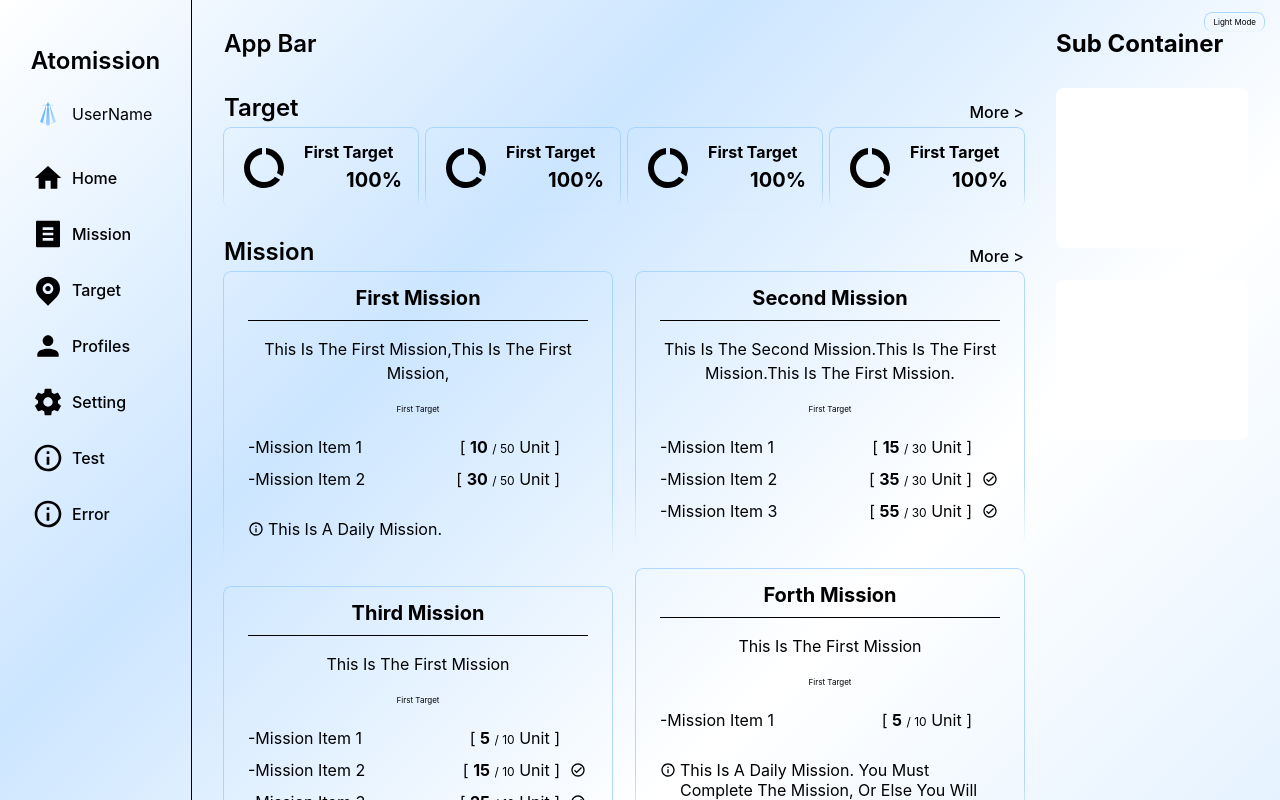
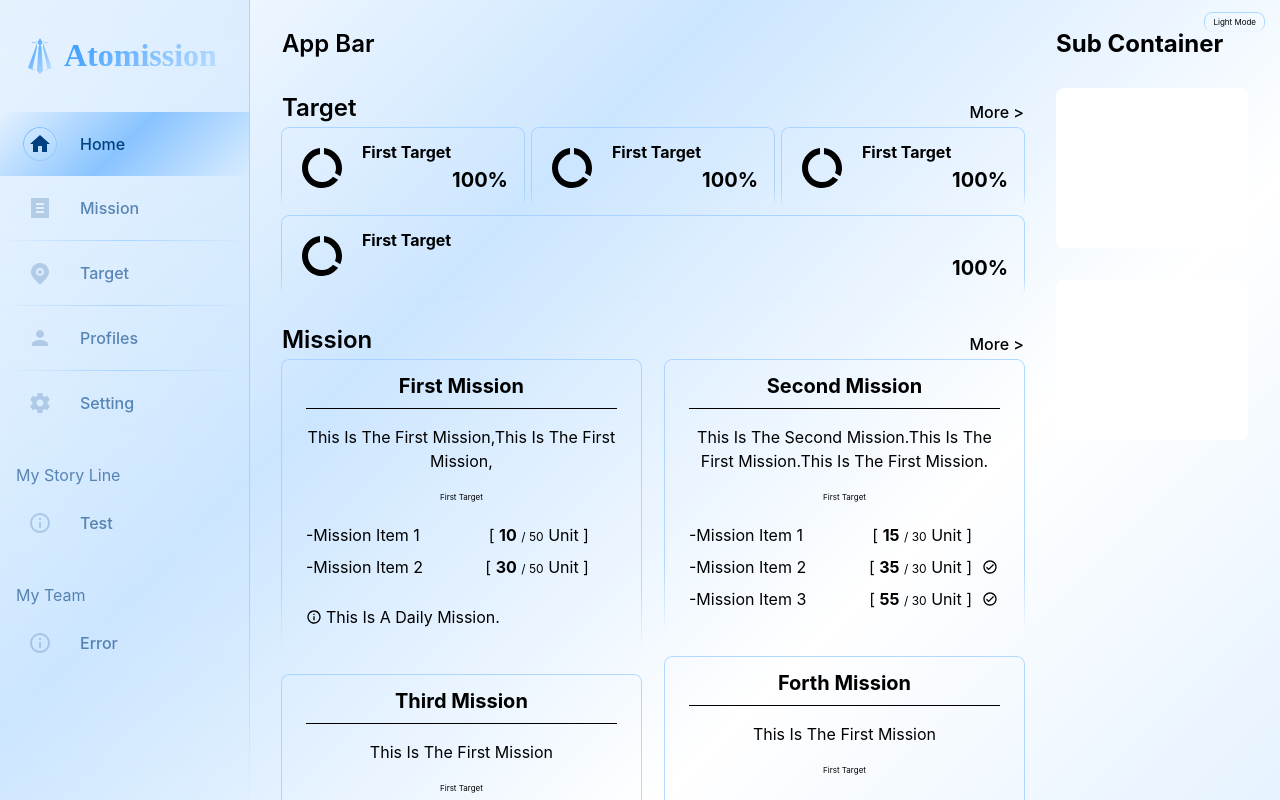
Before and after one commit to silence870121/Atomission, a Vue app: page / in a window 1280 px wide. Shown: the top 800 px of the page. Built offline with nearby package versions, Linux system fonts and the light colour scheme.

Commit message:
refactor: Refactor the "Navigation.vue" files to the interface of the new design
根據新設計的介面重新建構導覽列

issue #51

```diff
--- a/src/components/Router.vue
+++ b/src/components/Router.vue
@@ -1,10 +1,7 @@
 <script setup>
 import { ref, onMounted } from 'vue'
-let location = ref('Atomission')
 
-const getLocation = onMounted(() => {
-    if (window.location.pathname.substring(1)) return location.value = window.location.pathname.substring(1)
-})
+
 function toggleMenu(params) {
     document.querySelector('.navbar-menu').classList.toggle('show')
 }
@@ -23,167 +20,199 @@ function toLocal(page) {
 
 <template>
     <nav class="navbar">
-        <h1 class="title">Atomission</h1>
-        <h2 class="location">{{ location }}</h2>
-        <button class="navbar-user" @click="toggleMenu">
-            <!-- <Logo class="logo" /> -->
-            <svg-icon class="logo" name="favicon" size="sm" />
-            <span>UserName</span>
-        </button>
-        <div class="navbar-menu">
-            <button class="close-btn" @click="closeMenu">
-                <svg-icon name="close" />
-            </button>
+        <div class="nav-title">
+            <svg-icon class="logo" name="favicon" size="md" />
+            <h1 class="title">Atomission</h1>
+        </div>
+
+        <!-- <button class="close-btn" @click="closeMenu">
+            <svg-icon name="close" />
+        </button> -->
+        <div class="nav-menu">
             <ul>
                 <li>
                     <router-link to="/" @click="toLocal('Atomission')">
-                        <svg-icon name="home" />
+                        <div class="icon"> <svg-icon name="home" /> </div>
                         Home
                     </router-link>
                 </li>
                 <li>
                     <router-link to="/missions" @click="toLocal('missions')">
-                        <svg-icon name="mission" />
+                        <div class="icon"> <svg-icon name="mission" /> </div>
                         Mission
                     </router-link>
                 </li>
                 <li>
                     <router-link to="/targets" @click="toLocal('targets')">
-                        <svg-icon name="target" />
+                        <div class="icon"> <svg-icon name="target" /> </div>
                         Target
                     </router-link>
                 </li>
                 <li>
                     <router-link to="/profile" @click="toLocal('profile')">
-                        <svg-icon name="profiles" />
+                        <div class="icon"><svg-icon name="profiles" /></div>
                         Profiles
                     </router-link>
                 </li>
                 <li>
                     <router-link to="/setting" @click="toLocal('setting')">
-                        <svg-icon name="setting" />
+                        <div class="icon"><svg-icon name="setting" /></div>
                         Setting
                     </router-link>
                 </li>
+
+            </ul>
+        </div>
+        <div class="nav-menu">
+            <h3>My story line</h3>
+            <ul>
                 <li>
                     <router-link to="/test" @click="toLocal('test')">
-                        <svg-icon name="info" />
+                        <div class="icon"> <svg-icon name="info" /> </div>
                         Test
                     </router-link>
                 </li>
+            </ul>
+        </div>
+        <div class="nav-menu">
+            <h3>My team</h3>
+            <ul>
+
                 <li>
                     <router-link to="/error" @click="toLocal('error')">
-                        <svg-icon name="info" />
+                        <div class="icon"> <svg-icon name="info" /> </div>
                         Error
                     </router-link>
                 </li>
             </ul>
         </div>
-
     </nav>
 </template>
 
 <style scoped  >
 .navbar {
-    width: 12rem;
-    height: 100%;
+    /* width: 15rem; */
     display: flex;
     flex-direction: column;
-    gap: 1.5rem;
-    padding: 3rem 1rem;
-    background-color: var(--surface-color);
-    border-image: var(--border-center) 1;
+    background: var(--surface);
+    border-image: var(--border) 1;
     border-right: 1px solid;
+    gap: 1rem;
+    color: var(--label-secondary-color);
+}
+
+.nav-title {
+    display: flex;
+    align-items: center;
+    /* gap: 1rem; */
+    padding: 1rem;
+    padding-top: 2rem;
+    color: var(--label-primary-color);
+}
+
+.nav-title h1 {
+    font-size: 2rem;
+    /* line-height: 1.5; */
+    font-family: 'Times New Roman', Times, serif;
+    font-weight: bold;
+    background: var(--active);
+    background-clip: text;
+    color: transparent;
+    padding-right: 1rem;
+}
+
+.nav-menu h3 {
+    text-align: left;
+    padding: 1rem;
+    padding-bottom: 0.5rem;
 }
 
 
-.navbar .title,
-.navbar .location {
-    font-weight: 600;
-    font-size: 1.5rem;
+.nav-menu ul li .icon {
+    color: var(--label-quaternary-color);
+    width: 2rem;
+    height: 2rem;
+    display: flex;
+    align-items: center;
+    justify-content: center;
 }
 
-.navbar .location {
-    display: none;
+.nav-menu ul li .icon svg {
+    width: 1.5rem;
 }
 
-.navbar-user {
-    display: flex;
-    justify-content: start;
-    align-items: center;
-    gap: 0.5rem;
-    cursor: pointer;
-    padding: 0 16px;
-    font-size: 1rem;
+.nav-menu ul li .router-link-exact-active .icon {
+    color: var(--label-primary-color);
+    /* background: var(--active); */
+    border-radius: 3rem;
+    position: relative;
+    background: var(--surface);
 }
 
-.logo {
-    width: 2rem;
-    height: 2rem;
+.nav-menu ul li .router-link-exact-active .icon::after {
+    content: "";
+    position: absolute;
+    z-index: -1;
+    left: -1px;
+    top: -1px;
+    bottom: -1px;
+    right: -1px;
+    padding: 1px;
+    border-radius: 3rem;
+    background: var(--active);
+    --m-o: content-box, padding-box;
+    --m-i: linear-gradient(white, black);
+    mask-image: var(--m-i), var(--m-i);
+    -webkit-mask-image: var(--m-i), var(--m-i);
+    mask-origin: var(--m-o);
+    -webkit-mask-origin: var(--m-o);
+    mask-clip: var(--m-o);
+    -webkit-mask-clip: var(--m-o);
+    mask-composite: exclude;
+    -webkit-mask-composite: destination-out;
 }
 
-.logo::after {
-    border-radius: 50%;
-}
-
-.navbar-menu {
+.nav-menu ul li a {
+    position: relative;
     display: flex;
-    flex-direction: column;
-}
-
-.navbar-menu .close-btn {
-    display: none;
-}
-
-
-.navbar-menu ul {
-    display: flex;
-    justify-content: flex-start;
-    flex-direction: column;
-    align-items: flex-start;
-    gap: 0.5rem;
-}
-
-.navbar-menu li {
-    width: 100%;
-}
-
-.navbar-menu li a {
-    color: var(--primary-color);
-    padding: 0.5rem 1rem;
-    display: flex;
-    flex-direction: row;
-    justify-content: flex-start;
     align-items: center;
-    flex-wrap: nowrap;
-    gap: 0.5rem;
+    gap: 1.5rem;
+    padding: 1rem 1.5rem;
+    border-image: var(--line-row) 1;
+    border-bottom: 1px solid;
     transition: all 200ms ease-in-out;
 }
 
-.navbar-menu li a:hover,
-.navbar-menu li a.router-link-exact-active {
-    background-color: var(--surface-variant-color);
-    /* background-color: var(--primary-variant-color); */
-    color: var(--on-surface-color);
-    border-radius: 0.5rem;
-    transition: all 0s;
+.nav-menu ul li a:hover {
+    color: var(--label-primary-color);
 }
 
-.navbar-menu li img {
-    width: 1.5rem;
-    height: 1.5rem;
-    /* fill: var(--primary-color); */
+.nav-menu ul li a::after {
+    z-index: -1;
+    content: '';
+    position: absolute;
+    top: 0;
+    right: 0;
+    left: 0;
+    bottom: 0;
+    background: var(--nav-active);
+    opacity: 0;
 }
 
-
-
-
-.navbar-footer {
-    align-self: center;
-    flex: 1;
+.nav-menu ul li a:hover::after {
+    opacity: 0.75;
+    transition: all 200ms ease-in-out;
 }
 
+.nav-menu ul li a.router-link-exact-active {
+    background: var(--nav-active);
+    color: var(--label-primary-color);
+}
 
+.nav-menu ul li a.router-link-exact-active,
+.nav-menu ul li:last-child a {
+    border: none
+}
 
 @media (max-width:540px) {
     .navbar {
@@ -200,22 +229,9 @@ function toLocal(page) {
         box-shadow: 0 0.5rem 1rem var(--on-primary-color);
     }
 
-    .navbar .title {
-        display: none;
-    }
-
     .navbar .location {
         display: block;
         padding-bottom: 0.25rem;
-    }
-
-    .navbar-user {
-        padding: 0;
-    }
-
-    .navbar-user span {
-        display: none;
-        order: 0;
     }
 
     .logo {
@@ -223,9 +239,6 @@ function toLocal(page) {
         height: 2rem;
     }
 
-    .navbar h2 {
-        order: 1;
-    }
 
     .navbar-menu {
         display: none;
```
